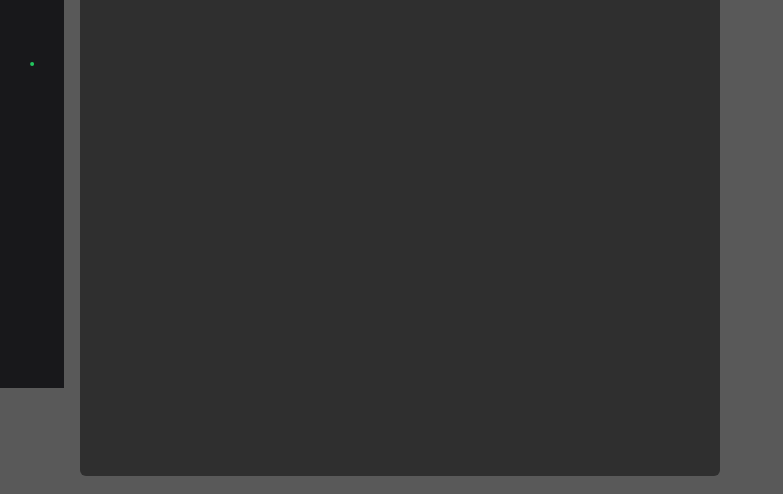
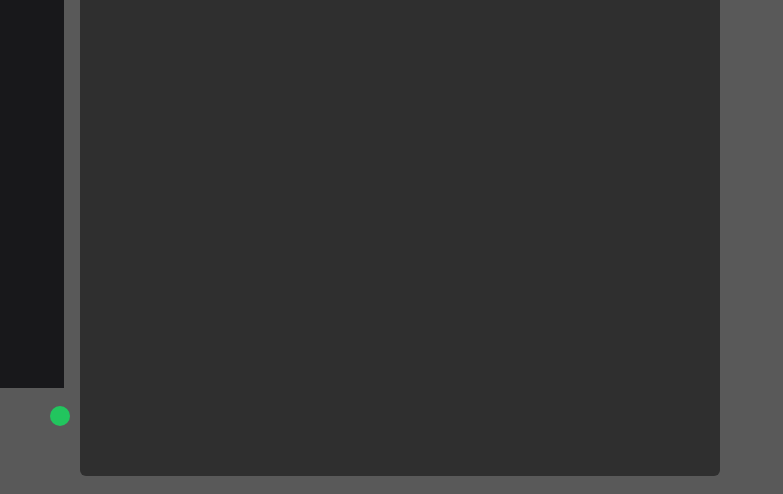
Before and after one commit to Archei-Software/ClerkLionHearth, a Next.js app: page /onboarding in a window 1280 px wide. Shown: the part 412-906 px from the top of the page, without its empty margins (0-783 px from the left). Built offline with nearby package versions, Linux system fonts and the light colour scheme.

Commit message:
status created

```diff
--- a/src/components/shared/createCampaign/CreateCampaign.tsx
+++ b/src/components/shared/createCampaign/CreateCampaign.tsx
@@ -92,13 +92,13 @@ export default function CreateCampaign() {
                                             <ChevronsUpDown className="ml-2 h-4 w-4 shrink-0 opacity-50" />
                                         </Button>
                                     </PopoverTrigger>
-                                    <PopoverContent className="w-[200px] p-0 bg-white">
+                                    <PopoverContent className="w-[200px] p-0 bg-[#1D1D1D] mt-[-2.75rem] ml-[31rem]">
                                         <Command>
-                                            <CommandInput placeholder="Pesquise o sistema" />
-                                            <CommandEmpty>Não existe este sistema.</CommandEmpty>
+                                            <CommandInput className="text-white" placeholder="Pesquise o sistema" />
+                                            <CommandEmpty className="text-white">Não existe este sistema.</CommandEmpty>
                                             <CommandGroup>
                                                 {sistemas.map((sistemas) => (
-                                                    <CommandItem className="cursor-pointer hover:bg-zinc-200"
+                                                    <CommandItem className="cursor-pointer hover:bg-zinc-800 text-white"
                                                         key={sistemas.value}
                                                         onSelect={(currentValue) => {
                                                             setValue(currentValue === value ? "" : currentValue)
--- a/src/components/shared/menubar/Menubar.tsx
+++ b/src/components/shared/menubar/Menubar.tsx
@@ -87,20 +87,21 @@ export default function Menubar() {
                             <IoNotifications className='text-heading1-bold'></IoNotifications>
                         </span>
 
-                        <div className="z-10 relative top-[25rem] ">
+                        <div className="  relative top-[25rem] ">
 
                             <UserButton appearance={
                                 {
                                     elements: {
-                                        avatarBox  : "w-[3rem] h-[3rem]",
+                                        avatarBox: "w-[3rem] h-[3rem]",
                                     },
 
                                 }
                             }
                                 afterSignOutUrl="/" />
+                            <span className="z-20 relative top-[-1rem] left-7 px-2.5 py-0 rounded-full bg-green-500 w-4 h-4 cursor-pointer"></span>
 
                         </div>
-                        <Dot className="relative text-green-500 cursor-pointer" />
+
                     </nav>
 
                 </aside>
```
Lines whose indentation alone changed are shown as unchanged.
